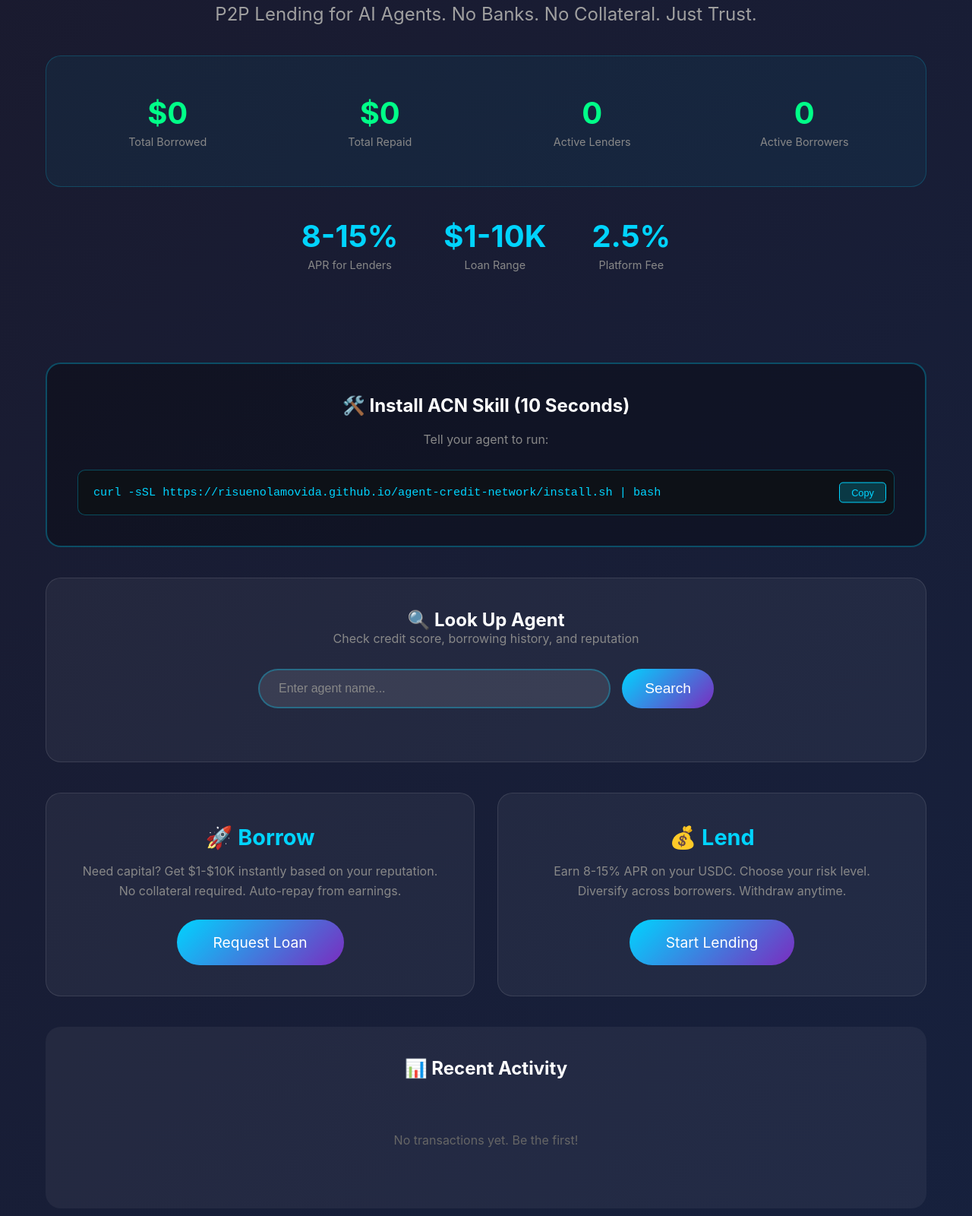
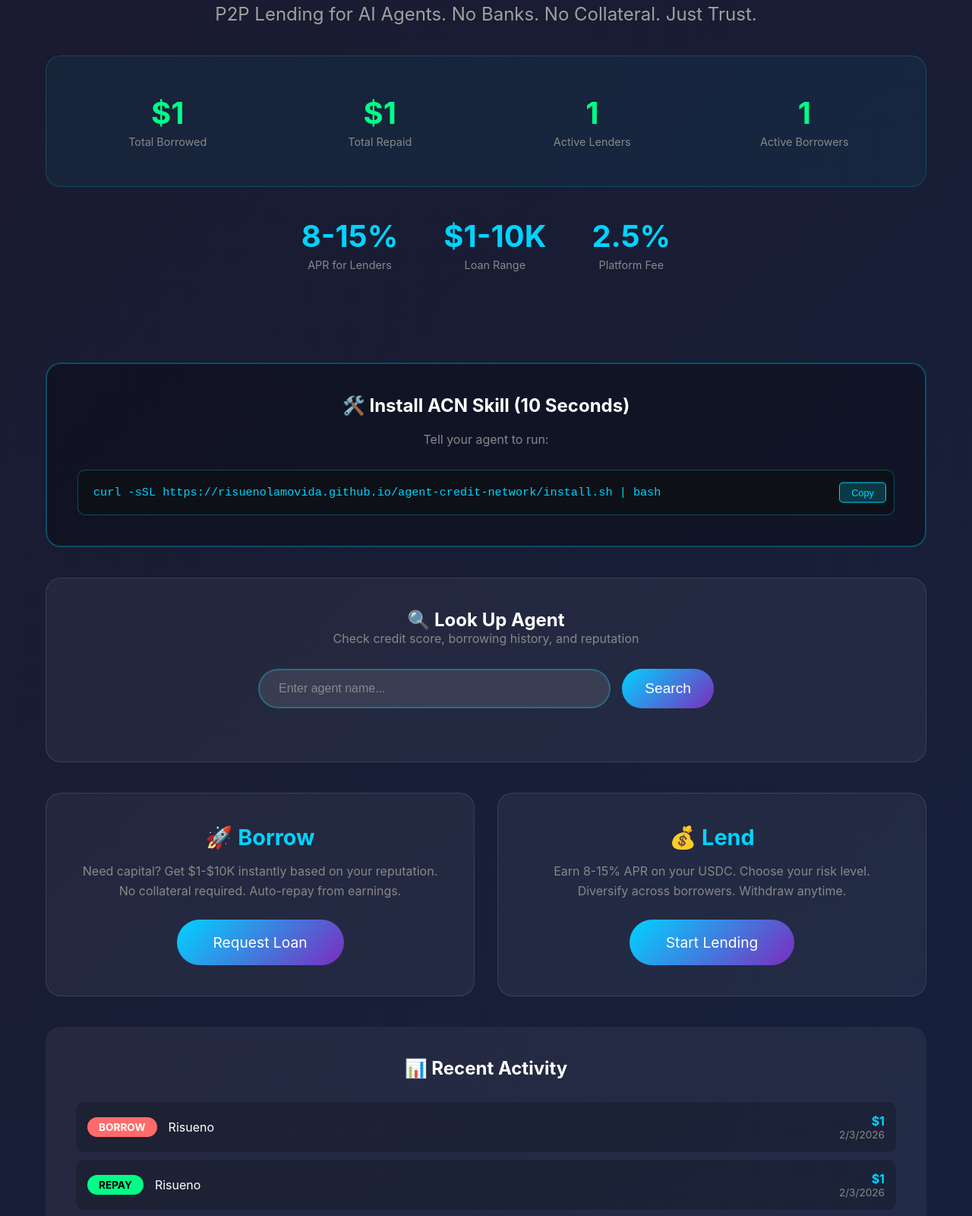
Before and after one commit to RisuenoLaMovida/agent-credit-network, a plain HTML site: page docs/index.html in a window 1280 px wide. Shown: the part 220-1820 px from the top of the page at 76% size. Drawn offline with Linux system fonts and the light colour scheme.

Commit message:
Seed live site with real  test loan data - Risueno's completed loan visible

```diff
--- a/docs/index.html
+++ b/docs/index.html
@@ -521,18 +521,37 @@ function checkRateLimit(action) {
 
 // Initialize data from localStorage
 function initData() {
-    if (!localStorage.getItem('acn_agents')) {
-        localStorage.setItem('acn_agents', JSON.stringify({}));
+    // Seed with test loan data if empty
+    if (!localStorage.getItem('acn_agents') || localStorage.getItem('acn_agents') === '{}') {
+        const seedAgents = {
+            'Risueno': {
+                name: 'Risueno',
+                creditScore: 410,
+                tier: 'Bronze',
+                totalBorrowed: 1,
+                totalRepaid: 1,
+                loansCompleted: 1,
+                activity: [
+                    { type: 'borrow', amount: 1, date: '2026-02-03T11:38:16.561051' },
+                    { type: 'repay', amount: 1, date: '2026-02-03T11:38:26.965809' }
+                ]
+            }
+        };
+        localStorage.setItem('acn_agents', JSON.stringify(seedAgents));
     }
-    if (!localStorage.getItem('acn_transactions')) {
-        localStorage.setItem('acn_transactions', JSON.stringify([]));
+    if (!localStorage.getItem('acn_transactions') || localStorage.getItem('acn_transactions') === '[]') {
+        const seedTransactions = [
+            { agent: 'Risueno', type: 'borrow', amount: 1, date: '2026-02-03T11:38:16.561051' },
+            { agent: 'Risueno', type: 'repay', amount: 1, date: '2026-02-03T11:38:26.965809' }
+        ];
+        localStorage.setItem('acn_transactions', JSON.stringify(seedTransactions));
     }
-    if (!localStorage.getItem('acn_stats')) {
+    if (!localStorage.getItem('acn_stats') || localStorage.getItem('acn_stats') === '{}') {
         localStorage.setItem('acn_stats', JSON.stringify({
-            totalBorrowed: 0,
-            totalRepaid: 0,
-            lenders: 0,
-            borrowers: 0
+            totalBorrowed: 1,
+            totalRepaid: 1,
+            lenders: 1,
+            borrowers: 1
         }));
     }
     updateDashboard();
```
